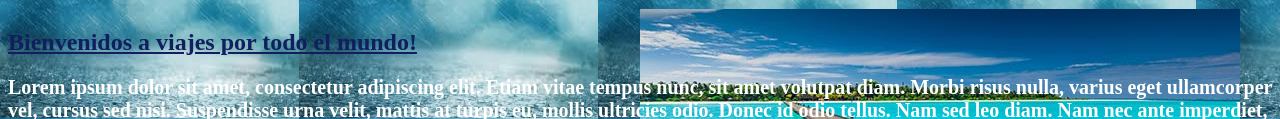
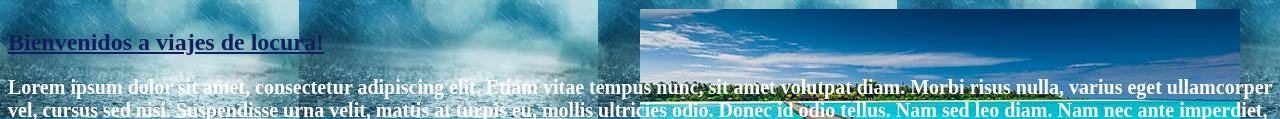
Before and after one commit to Juanpablor1995/EjemploCalyx, a plain HTML site: page index.html in a window 1280 px wide. Shown: the part 218-337 px from the top of the page. Drawn offline with Linux system fonts and the light colour scheme.

Commit message:
actualizado

```diff
--- a/index.html
+++ b/index.html
@@ -25,7 +25,7 @@
 
 
 	<div id="contenido">
-	<H2>Bienvenidos a viajes por todo el mundo!</H2>
+	<H2>Bienvenidos a viajes de locura!</H2>
 	<p>Lorem ipsum dolor sit amet, consectetur adipiscing elit. Etiam vitae tempus nunc, sit amet volutpat diam. Morbi risus nulla, varius eget ullamcorper vel, cursus sed nisi. Suspendisse urna velit, mattis at turpis eu, mollis ultricies odio. Donec id odio tellus. Nam sed leo diam. Nam nec ante imperdiet, consectetur felis malesuada, dapibus lectus. Morbi ac metus id arcu tristique luctus sit amet a turpis.
 
 	Fusce commodo ex sit amet ligula rhoncus mollis. Fusce facilisis mauris ut nulla faucibus euismod. Nulla sed dapibus eros. Quisque posuere sollicitudin consectetur. Vestibulum sit amet augue purus. Ut nec elit molestie, ultricies ipsum id, vehicula nulla. Donec accumsan purus at metus posuere sagittis. Etiam vitae vestibulum purus. Aliquam placerat lectus hendrerit, vestibulum ex quis, suscipit augue. Fusce magna est, vulputate eu nisi sit amet, porta sollicitudin dolor. Donec sapien libero, fringilla quis erat a, egestas porta mauris. Quisque quam quam, elementum eget augue eget, dictum rhoncus turpis. Nam sit amet augue sit amet odio vestibulum mattis.
```
